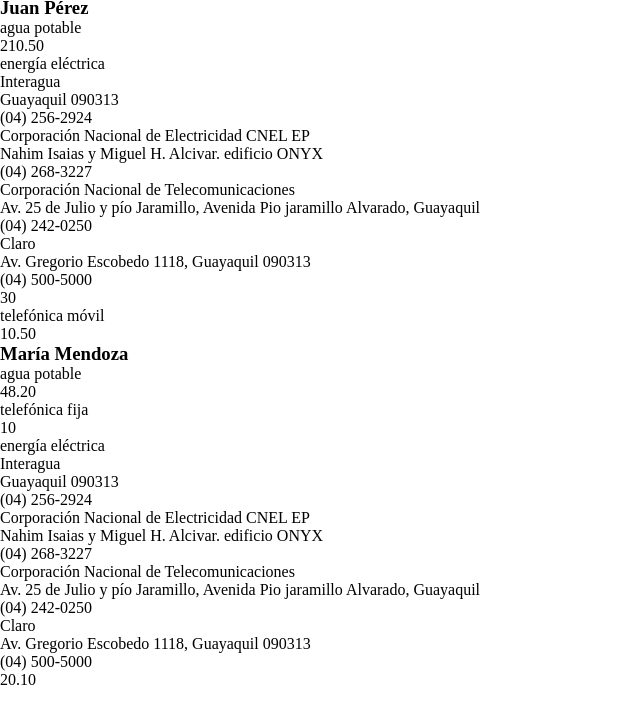
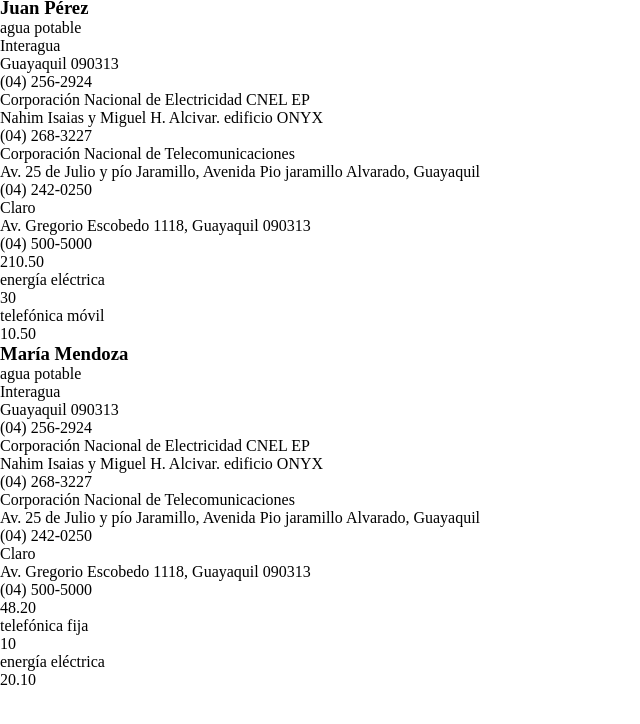
Before and after one commit to renatoillescasr/JSON-XML, a plain HTML site: page index.html in a window 1280 px wide. Shown: the part 76-800 px from the top of the page, without its empty margins (0-640 px from the left). Drawn offline with Linux system fonts and the light colour scheme.

Commit message:
ultima act

```diff
--- a/js/json-xml.js
+++ b/js/json-xml.js
@@ -9,24 +9,24 @@ function cargarDatosServicios() {
     dataType: 'xml',
     success: function(data) {
       $(data).find('servicio').each(function(){
-        //captura el atributo "tipo" del tag "servicio" de servicios_basicos.xml
-        $servicio = $(this).attr('tipo');
-        console.log($servicio);
+         let control = $(this).attr('tipo');
+         console.log(control);
 
          let p_nombre = $('<p></p>');
          var nombre = $(this).find('nombre').text();
          p_nombre.append(nombre);
-        $(".energía").append(p_nombre);
+         $(".potable").append(p_nombre);
 
+         //captura el atributo "tipo" del tag "servicio" de servicios_basicos.xml
           let p_direccion = $('<p></p>');
           var direccion = $(this).find('direccion').text();
           p_direccion.append(direccion);
-        $(".energía").append(p_direccion);
+          $(".agua").append(p_direccion);
 
           let p_telefono = $('<p></p>');
           var telefono = $(this).find('telefono').text();
           p_telefono.append(telefono);
-        $(".energía").append(p_telefono);
+          $(".agua").append(p_telefono);
       });
     },
     type: 'GET'
@@ -37,7 +37,6 @@ function cargarUsuarios() {
   $.getJSON("data/gastos_personales.json", function(data) {
     //Leer del Json.nombre
     for(var i=0 ; i<data.length ; i++){
-      //console.log(data[i].nombre);
       //Leer los nombres del json
       var $p_nombre = $('<h3></h3>');
       $p_nombre.text(data[i].nombre);
```
Also changed, not shown: index.html (+0 -6 lines). Lines whose indentation alone changed are shown as unchanged.
